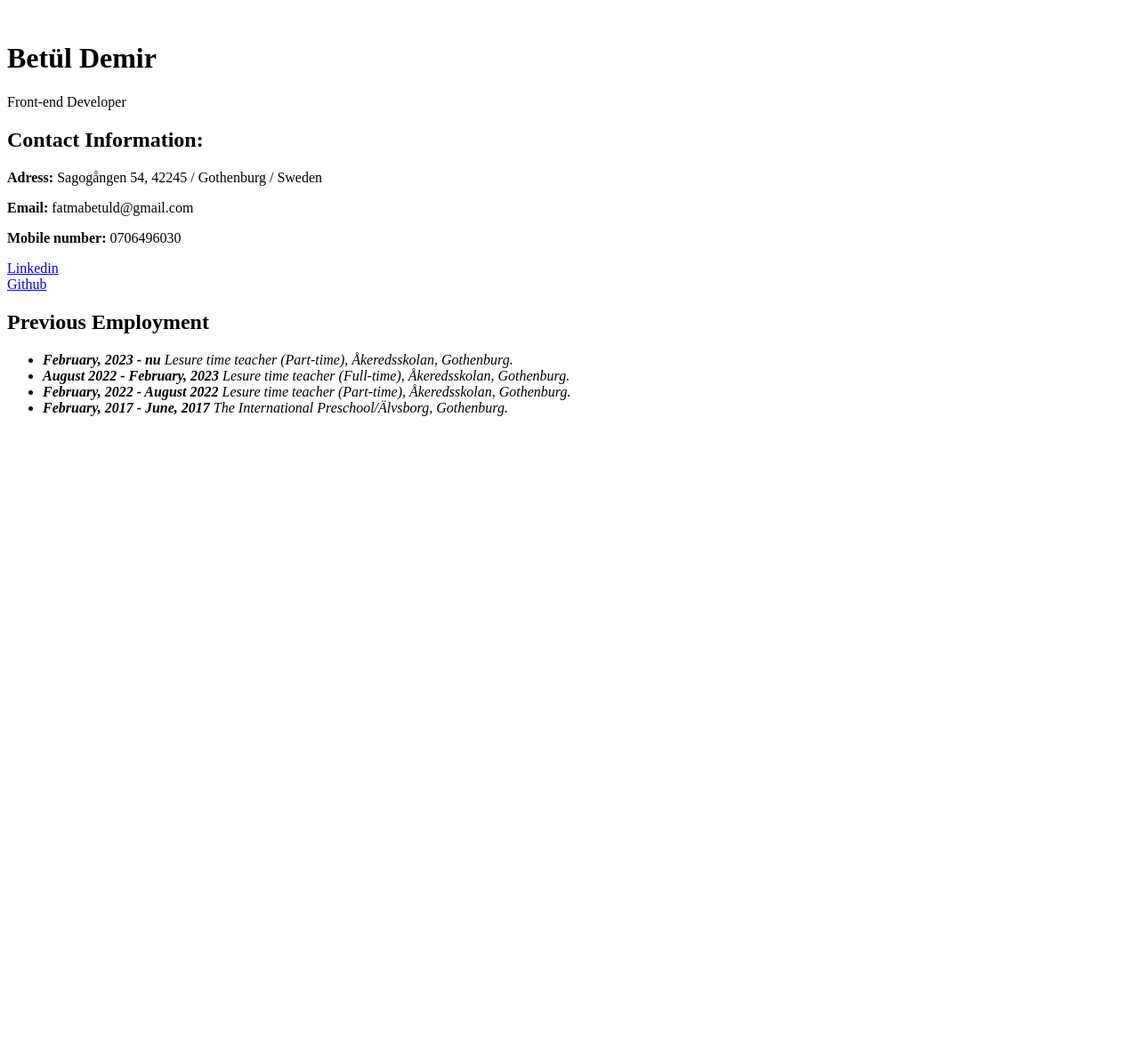
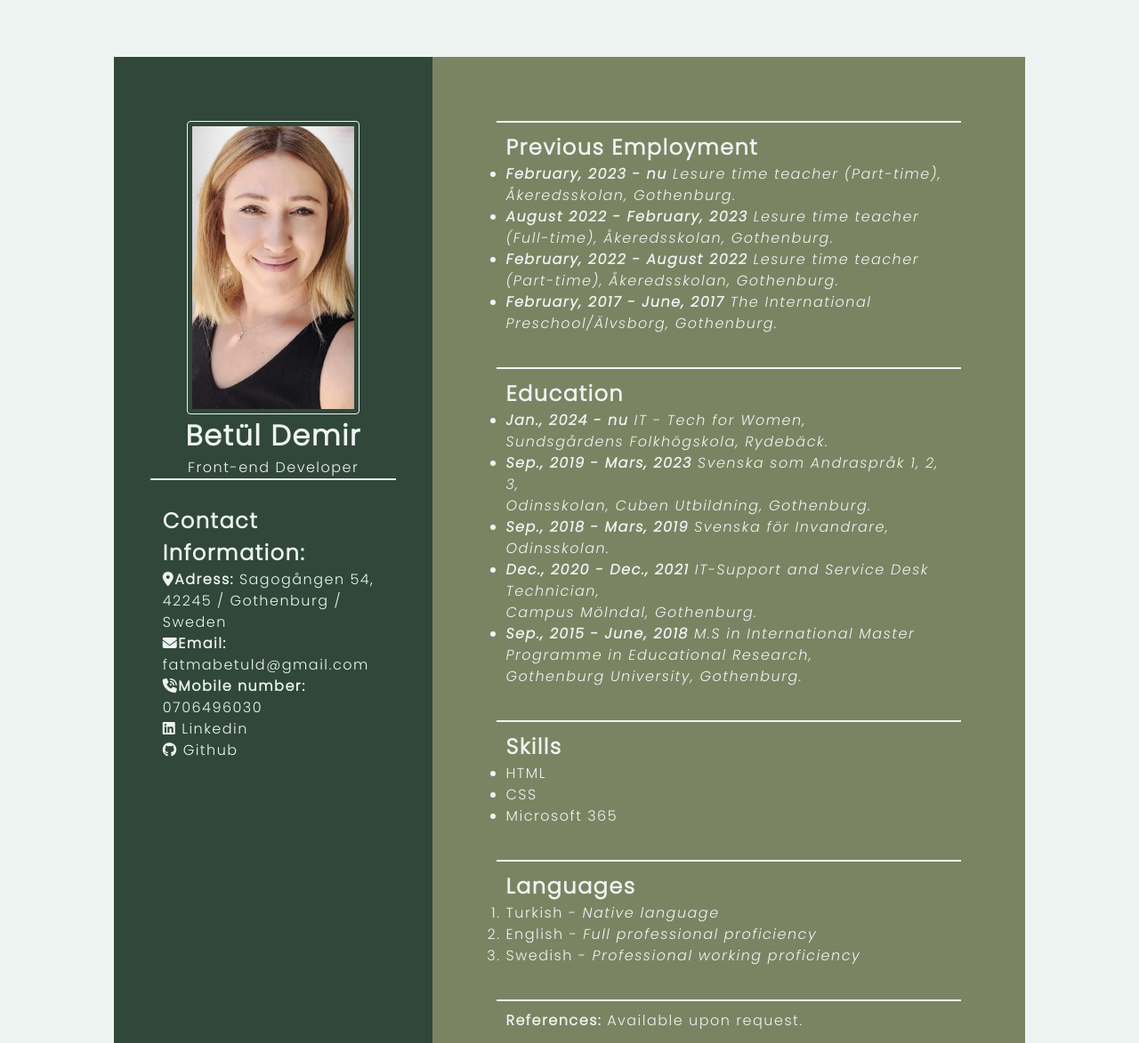
Before and after one commit to FBetulDemir/my_cv, a plain HTML site: page index.html in a window 1280 px wide. Shown: the top 1173 px of the page at 89% size. Before the commit the page ends 800 px from the top, so only its background shows below. Drawn offline with Linux system fonts and the light colour scheme.

Commit message:
fixing the layout in both index.css and index.html

```diff
--- a/index.html
+++ b/index.html
@@ -3,27 +3,34 @@
 <head>
     <meta charset="UTF-8">
     <meta name="viewport" content="width=device-width, initial-scale=1.0">
-    <title>Document</title>
+    <link rel="stylesheet" href="styles/index.css">
+    <link rel="preconnect" href="https://fonts.googleapis.com">
+    <link rel="preconnect" href="https://fonts.gstatic.com" crossorigin>
+    <link href="https://fonts.googleapis.com/css2?family=Poppins:ital,wght@0,100;0,300;1,100;1,300&family=Roboto:wght@100&display=swap" rel="stylesheet">
+    <script src="https://kit.fontawesome.com/f3fc199968.js" crossorigin="anonymous"></script>
+    <title>Curriculum Vitae</title>
 </head>
 <body>
     <div class="wrapper">
         <div class="left-container">
-            <div>
-                <img src="" alt="">
+            <div class="profile">
+                <div class="img-box">
+                    <img src="images/image.jpg" alt="Betul looking at the camera with a smile">
+                </div>
                 <h1>Betül Demir</h1>
                 <p>Front-end Developer</p>
             </div>
-            <div>
+            <div class="contact-info">
                 <h2>Contact Information:</h2>
-                <p><b>Adress:</b> Sagogången 54, 42245 / Gothenburg / Sweden </p>
-                <p><b>Email:</b> fatmabetuld@gmail.com</p>
-                <p><b>Mobile number:</b> 0706496030</p>
-                <a href="https://www.linkedin.com/">Linkedin</a><br>
-                <a href="https://github.com/FBetulDemir">Github</a>
+                <p><i class="fa-sharp fa-solid fa-location-dot"></i><b>Adress:</b> Sagogången 54, 42245 / Gothenburg / Sweden </p>
+                <p><i class="fa-solid fa-envelope"></i><b>Email:</b> fatmabetuld@gmail.com</p>
+                <p><i class="fa-solid fa-phone-volume"></i><b>Mobile number:</b> 0706496030</p>
+                <a href="https://www.linkedin.com/"><i class="fa-brands fa-linkedin"></i> Linkedin</a><br>
+                <a href="https://github.com/FBetulDemir"><i class="fa-brands fa-github"></i> Github</a>
             </div>
         </div>
         <div class="right-container">
-            <div class="previous-employment">
+            <div class="previous-employment right__content">
                 <h2>Previous Employment</h2>
                 <ul>
                     <li><i><b>February, 2023 - nu</b> Lesure time teacher (Part-time), Åkeredsskolan, Gothenburg.</i></li>
@@ -32,6 +39,38 @@
                     <li><i><b>February, 2017 - June, 2017</b> The International Preschool/Älvsborg, Gothenburg.</i></li>
                 </ul>
             </div>
+            <div class="education right__content">
+                <h2>Education</h2>
+                <ul>
+                    <i>
+                    <li><b>Jan., 2024 - nu</b> IT - Tech for Women, <br> Sundsgårdens Folkhögskola, Rydebäck.</li>
+                    <li><b>Sep., 2019 - Mars, 2023</b> Svenska som Andraspråk 1, 2, 3, <br>Odinsskolan, Cuben Utbildning, Gothenburg.</li>
+                    <li><b>Sep., 2018 - Mars, 2019</b> Svenska för Invandrare, <br> Odinsskolan.</li>
+                    <li><b>Dec., 2020 - Dec., 2021</b> IT-Support and Service Desk Technician, <br> Campus Mölndal, Gothenburg.</li>
+                    <li><b>Sep., 2015 - June, 2018</b> M.S in International Master Programme in Educational Research,<br> Gothenburg University, Gothenburg.</li>
+                    </i>
+                </ul>
+            </div>
+            <div class="skills right__content">
+                <h2>Skills</h2>
+                <ul>
+                    <li>HTML</li>
+                    <li>CSS</li>
+                    <li>Microsoft 365</li>
+                </ul>
+            </div>
+
+            <div class="languages right__content">
+                <h2>Languages</h2>
+                <ol>
+                    <li>Turkish - <i>Native language</i></li>
+                    <li>English - <i>Full professional proficiency</i></li>
+                    <li>Swedish -  <i>Professional working proficiency</i></li>
+                </ol>
+            </div>
+            <div class="references right__content">
+                <p><b>References:</b> Available upon request.</p>
+            </div>
         </div>
 
 
--- a/styles/index.css
+++ b/styles/index.css
@@ -0,0 +1,70 @@
+*{
+    margin: 0;
+    padding: 0;
+    box-sizing: border-box;
+    font-family: 'Poppins', sans-serif;
+}
+
+body{
+    width: 100%;
+    background-color: #EDF4F2;
+    color: #EDF4F2;
+    letter-spacing: 1.5px;
+    line-height: 1.5;
+}
+
+.wrapper{
+    display: flex;
+    padding: 5% 10%;
+}
+
+.left-container{
+    width: 35%;
+    background-color: #31473A;
+    padding: 7% 4%;
+}
+
+.profile{
+    display: flex;
+    flex-wrap: wrap;
+    justify-content: center;
+    border-bottom: 2px solid #EDF4F2;
+}
+
+img{
+    border: 1px solid #EDF4F2;
+    border-radius: 4px;
+    padding: 5px;
+    width: 70%;
+}
+
+.img-box{
+    display: flex;
+    justify-content: center;
+}
+.contact-info{
+    margin: 5%;
+    text-align: start;
+    margin-top: 10%;
+}
+
+.contact-info a{
+    text-decoration: none;
+    color: #EDF4F2;
+}
+.contact-info a:hover{
+    text-decoration: underline;
+    color: #7C8363;
+}
+.right-container{
+    width: 65%;
+    background-color: #7C8363;
+    padding: 7%;
+}
+
+.right__content{
+    margin-bottom: 5%;
+    /* border-bottom: 2px solid #EDF4F2; */
+    border-top: 2px solid #EDF4F2;
+    padding: 2%;
+}
```
Also changed, not shown: images/image.jpg (added).
